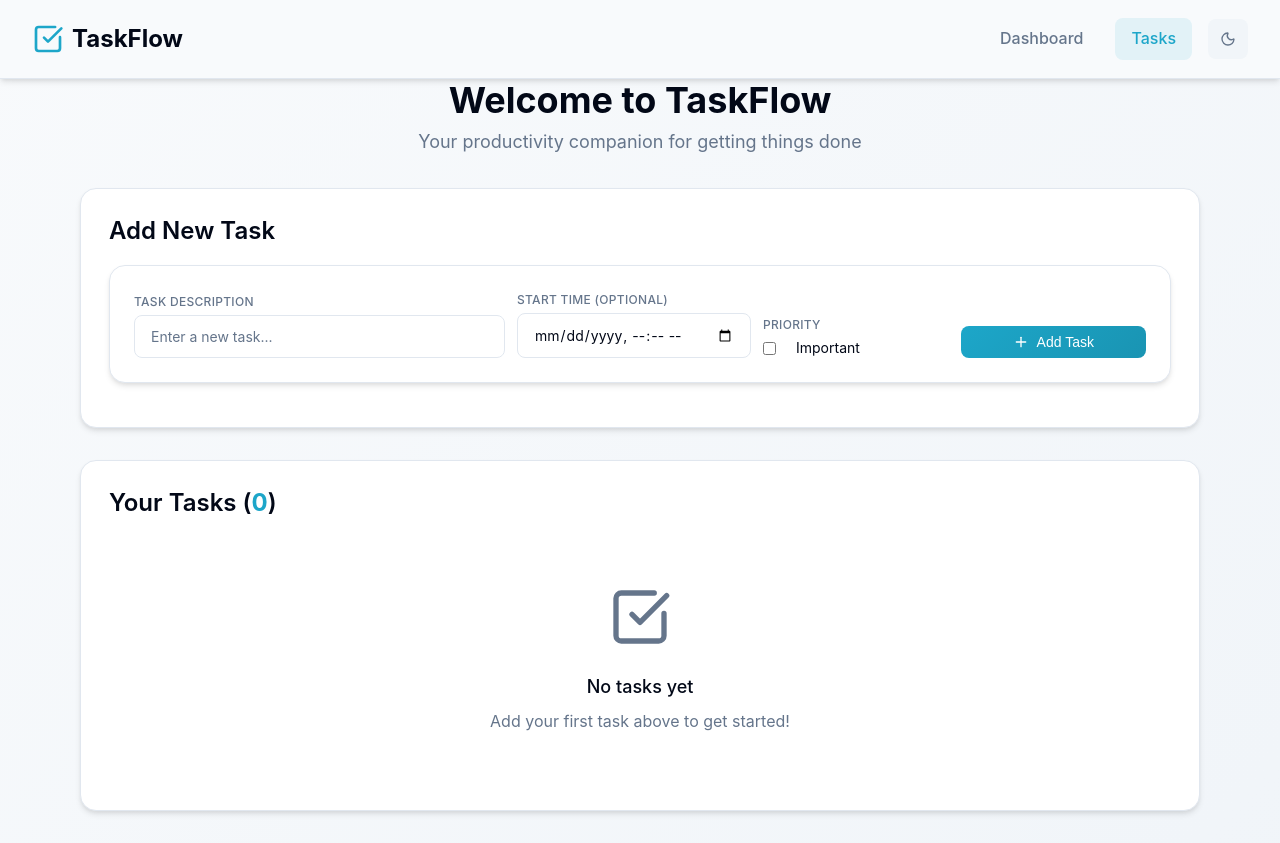
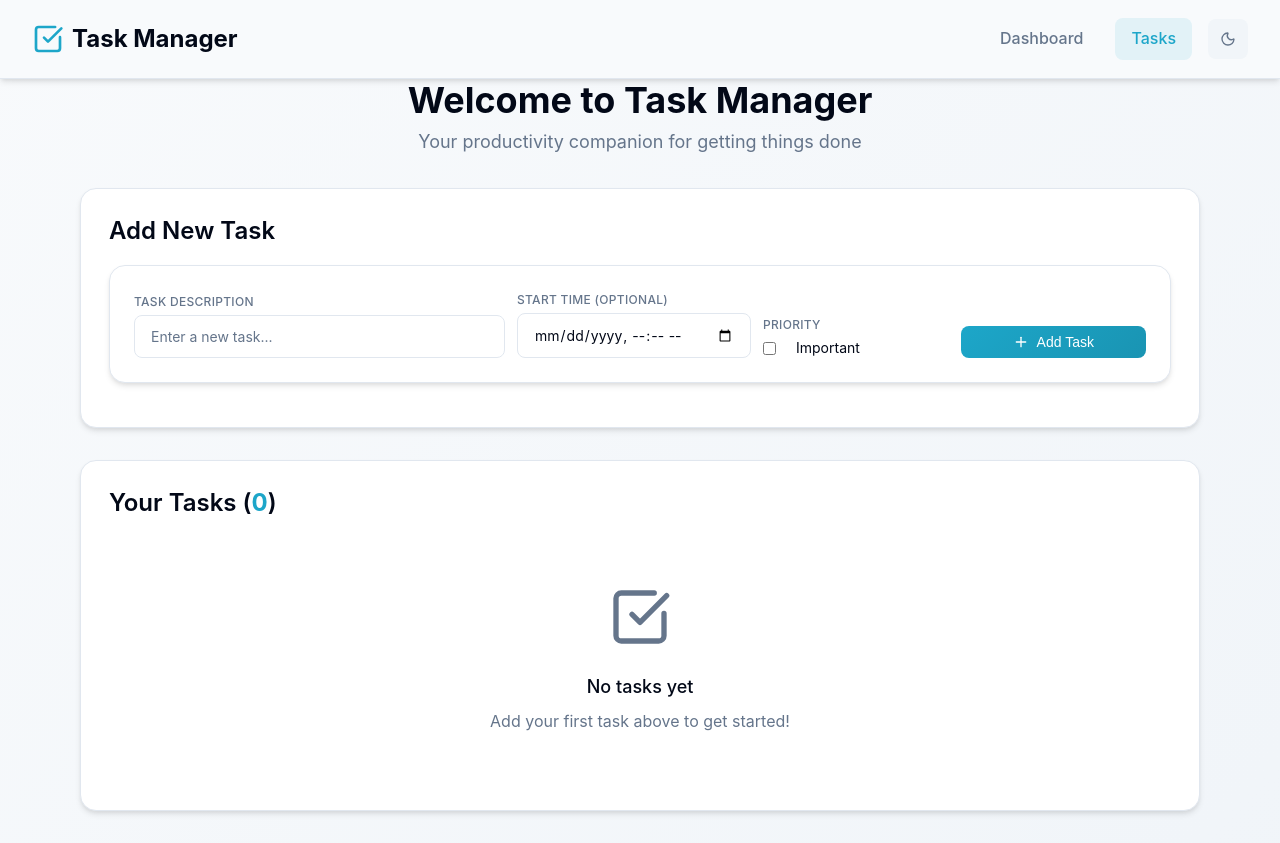
Before and after one commit to MANNYTECH01/Task-Manager, a plain HTML site: page tasks.html in a window 1280 px wide. Drawn offline with nearby package versions, Linux system fonts and the light colour scheme.

Commit message:
Changed Title

```diff
--- a/js/notifications.js
+++ b/js/notifications.js
@@ -89,8 +89,8 @@ class NotificationManager {
     showSystemNotification(task, type) {
         if ('Notification' in window && Notification.permission === 'granted') {
             const title = type === 'start'
-                ? 'TaskFlow - Time to Start Task'
-                : 'TaskFlow - Task Due Soon';
+                ? 'Task Manager - Time to Start Task'
+                : 'Task Manager - Task Due Soon';
 
             const body = type === 'start'
                 ? `It's time to start: "${task.description}"`
--- a/js/taskManager.js
+++ b/js/taskManager.js
@@ -1,7 +1,7 @@
 // Task Manager Module - Core business logic
 class TaskManager {
     constructor() {
-        this.storageKey = 'taskflow-tasks';
+        this.storageKey = 'Task Manager-tasks';
         this.tasks = this.loadTasks();
     }
 
@@ -122,7 +122,7 @@ class TaskManager {
     }
 
     // Get tasks due soon (within next hour) or starting soon
-    // In TaskFlow/js/taskManager.js
+    // In Task Manager/js/taskManager.js
 
 // Get tasks due soon (within next hour)
         getTasksDueSoon() {
--- a/tasks.html
+++ b/tasks.html
@@ -3,7 +3,7 @@
 <head>
     <meta charset="UTF-8">
     <meta name="viewport" content="width=device-width, initial-scale=1.0">
-    <title>TaskFlow - Tasks</title>
+    <title>Task Manager - Tasks</title>
     <link rel="stylesheet" href="css/styles.css">
     <link href="https://cdnjs.cloudflare.com/ajax/libs/lucide/0.263.1/lucide.min.css" rel="stylesheet">
 </head>
@@ -13,8 +13,8 @@
             <nav class="main-navigation-bar">
                 <div class="flex items-center justify-between">
                     <div class="flex items-center space-x-2">
-                        <i data-lucide="check-square" class="h-8 w-8 text-primary" title="TaskFlow Logo"></i>
-                        <h1 class="text-2xl font-bold">TaskFlow</h1>
+                        <i data-lucide="check-square" class="h-8 w-8 text-primary" title="Task Manager Logo"></i>
+                        <h1 class="text-2xl font-bold">Task Manager</h1>
                     </div>
 
                     <div class="desktop-navigation-container flex items-center space-x-4">
@@ -49,7 +49,7 @@
 
             <div class="space-y-8">
                 <div class="text-center" style="margin-top: 3rem;">
-                    <h1 class="text-4xl font-bold mb-2">Welcome to TaskFlow</h1>
+                    <h1 class="text-4xl font-bold mb-2">Welcome to Task Manager</h1>
                     <p class="text-muted-foreground text-lg">
                         Your productivity companion for getting things done
                     </p>
```
Also changed, not shown: index.html (+4 -4 lines), 1 other file.
